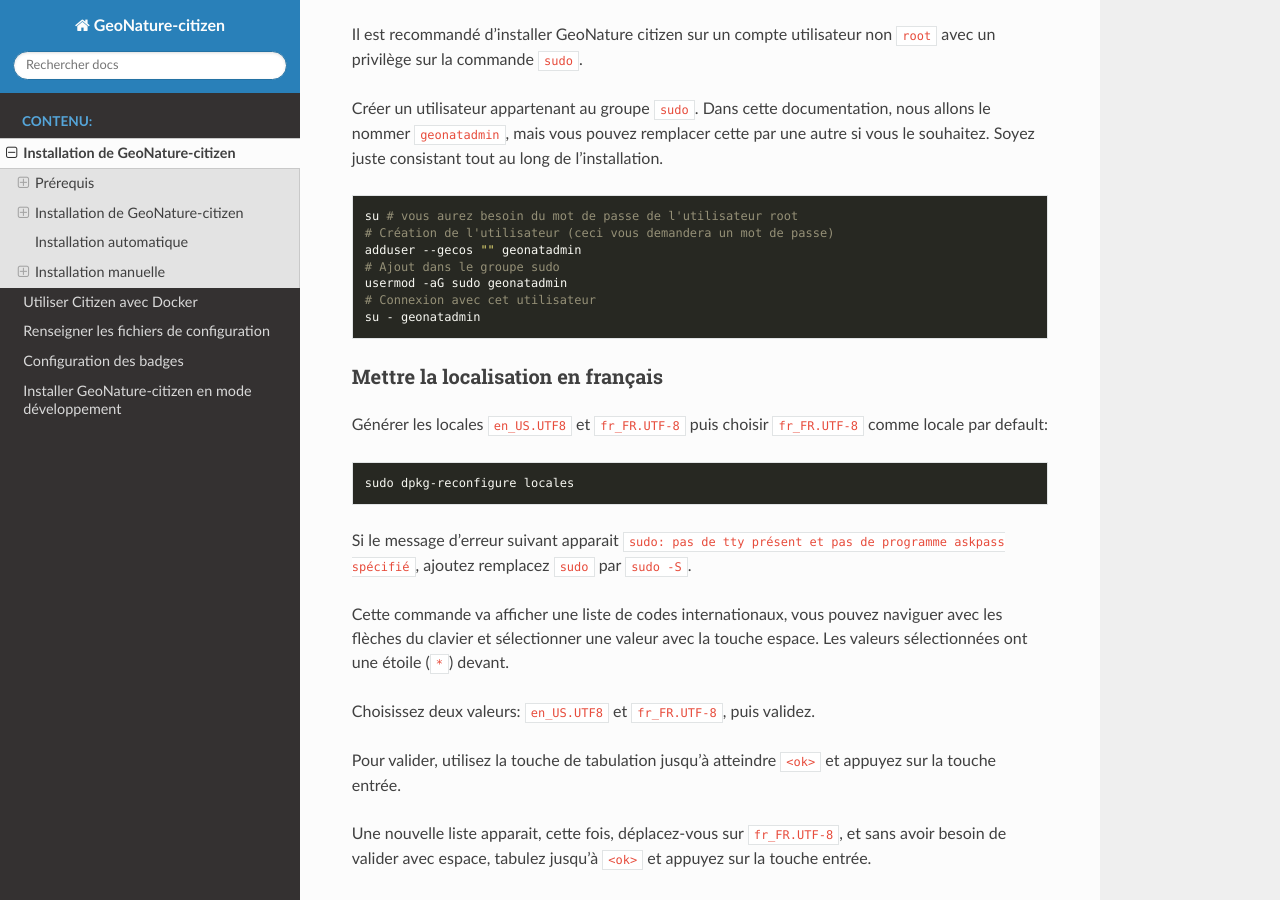
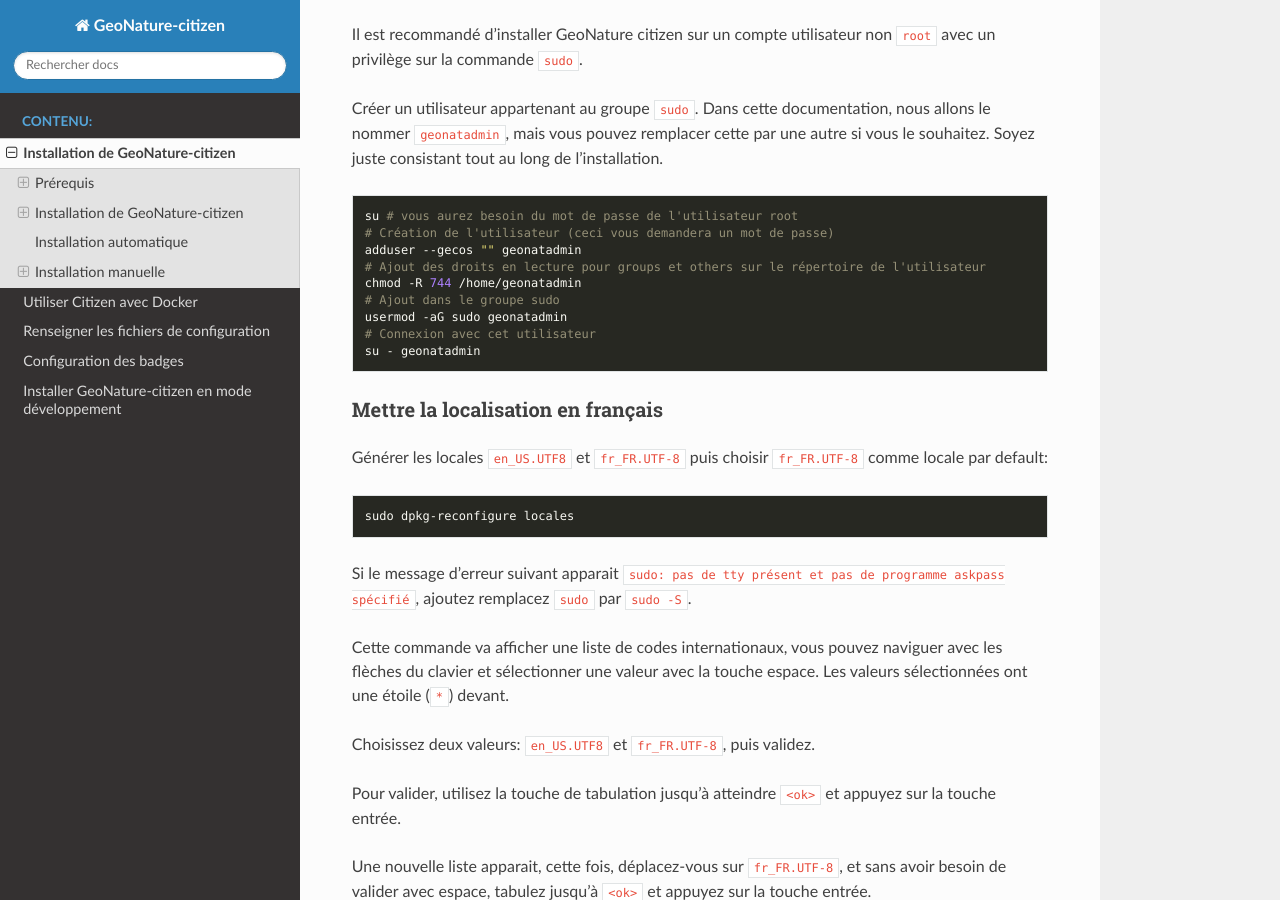
Before and after one commit to PnX-SI/GeoNature-citizen, a Sphinx documentation site: the page built from docs/installation.rst, in a window 1280 px wide and 900 px high, scrolled down 633 px. Built offline with Sphinx 7.4.7 and the Read the Docs theme 2.0.0, drawn with Linux system fonts in a browser that asks for light colours.

Commit message:
Fix rights on user directory for Deb12

```diff
--- a/docs/installation.rst
+++ b/docs/installation.rst
@@ -41,6 +41,8 @@ Créer un utilisateur appartenant au groupe ``sudo``. Dans cette documentation,
   su # vous aurez besoin du mot de passe de l'utilisateur root
   # Création de l'utilisateur (ceci vous demandera un mot de passe)
   adduser --gecos "" geonatadmin
+  # Ajout des droits en lecture pour groups et others sur le répertoire de l'utilisateur
+  chmod -R 744 /home/geonatadmin
   # Ajout dans le groupe sudo
   usermod -aG sudo geonatadmin
   # Connexion avec cet utilisateur
```
